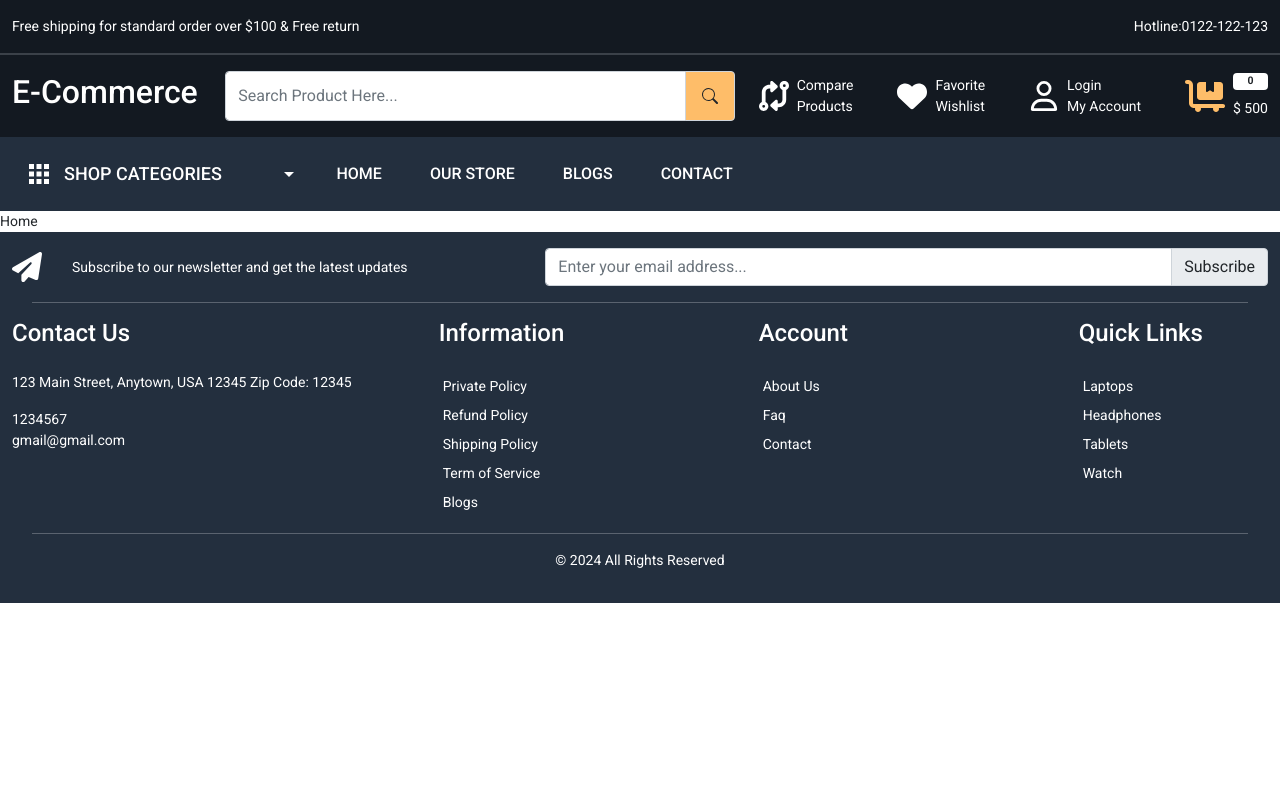
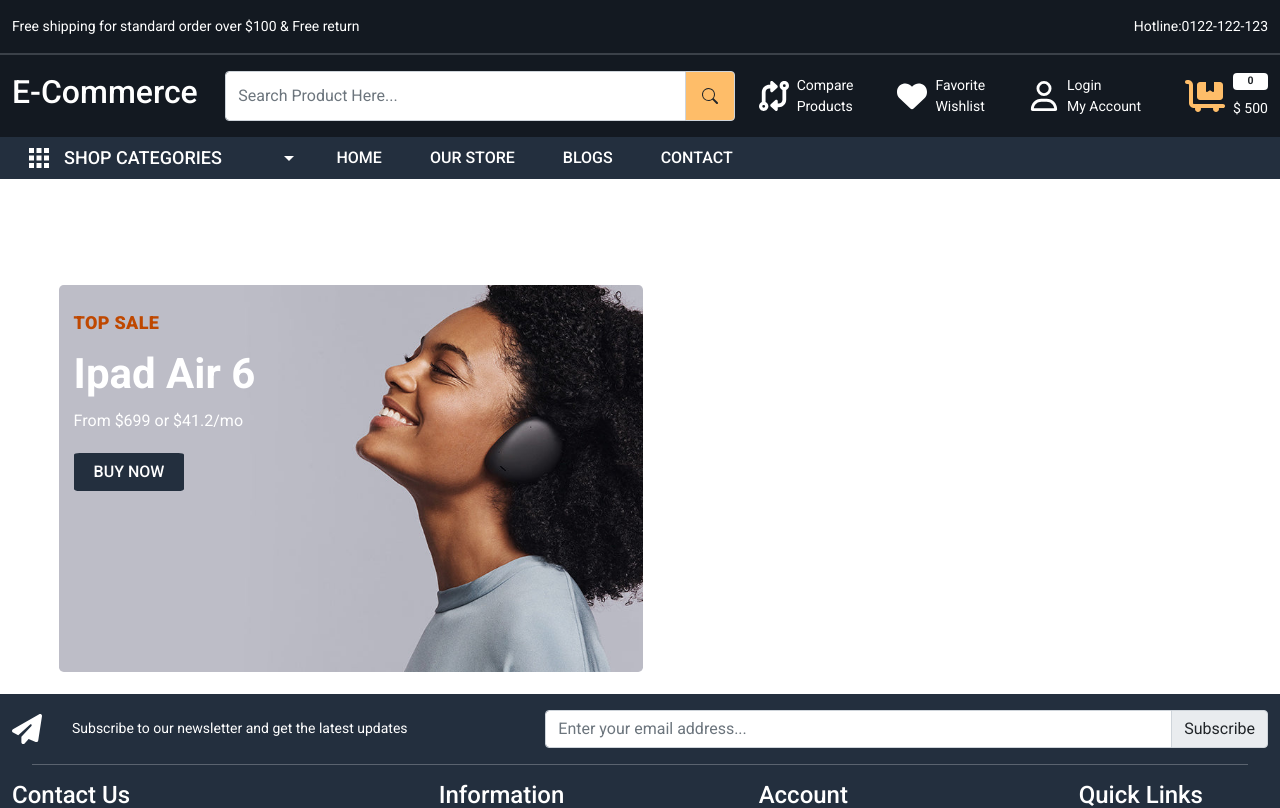
Before and after one commit to devanhdq/e-commerce-mern, a React (Vite) app in the folder frontend/: page / in a window 1280 px wide. Shown: the top 808 px of the page. Built offline with nearby package versions, Linux system fonts and the light colour scheme.

Commit message:
feat: Add newsletter subscription feature to footer

```diff
--- a/frontend/src/components/Header.jsx
+++ b/frontend/src/components/Header.jsx
@@ -97,7 +97,7 @@
           </div>
         </div>
       </div>
-      <div className="header-bottom py-3">
+      <div className="header-bottom">
         <div className="container-xxl">
           <div className="row">
             <div className="col-12">
--- a/frontend/src/index.css
+++ b/frontend/src/index.css
@@ -10,6 +10,7 @@
   --color-dark-slate-blue: #232f3e;
   --color-blue-midnight: #3c5471;
   --color-light-white: #d8d6d6;
+  --color-red-orange: #bf4800;
 }
 body {
   font-family: "Roboto", sans-serif;
@@ -34,6 +35,23 @@
 }
 .gap-30 {
   gap: 30px;
+}
+.button{
+  background-color: var(--color-dark-slate-blue);
+  color: white;
+  font-size: 16px;
+  line-height: 18px;
+  font-weight: 500;
+  text-transform: uppercase;
+  letter-spacing: 0.3;
+  padding: 10px 20px;
+  border: none;
+  cursor: pointer;
+  border-radius: 5%;
+}
+.button:hover {
+  background-color: var(--color-light-orange);
+  color: white;
 }
 
 /* Start styling Header */
@@ -90,20 +108,78 @@
 /* End Header */
 
 /* Starting styling footer */
-
 footer {
   background-color: var(--color-dark-slate-blue);
 }
 
-footer hr{
+footer hr {
   color: white;
   width: 95%;
   text-align: center;
-  margin:auto;
+  margin: auto;
 }
 
-footer .input-group-text:hover{
-background-color: var(--color-light-white);
+footer .input-group-text:hover {
+  background-color: var(--color-light-white);
 }
+/* End styling footer */
 
-/* End styling footer */
+/* Home page */
+/* Start styling banner */
+.main-banner-content {
+  top: 10%;
+  left: 5%;
+}
+.main-banner-content h4 {
+  font-size: 18px;
+  line-height: 24px;
+  font-weight: 800;
+  color: var(--color-red-orange);
+  margin: 0 0 12px;
+  letter-spacing: 0.3px;
+  text-transform: uppercase;
+}
+.main-banner-content h5 {
+  font-size: 42px;
+  line-height: 54px;
+  font-weight: 600;
+  color: white;
+  text-transform: none;
+}
+.main-banner-content p {
+  font-size: 16px;
+  line-height: 24px;
+  font-weight: 400;
+  color: white;
+  margin: 0 0 20px;
+}
+.small-banner-content {
+  top: 25%;
+  left: 10%;
+}
+.small-banner-content h4 {
+  font-size: 14px;
+  line-height: 24px;
+  font-weight: 800;
+  color: var(--color-red-orange);
+  margin: 0 0 12px;
+  letter-spacing: 0.3px;
+  text-transform: uppercase;
+}
+.small-banner-content h5 {
+  font-size: 22px;
+  line-height: 34px;
+  font-weight: 600;
+  color: white;
+  text-transform: none;
+}
+.small-banner-content p {
+  font-size: 14px;
+  line-height: 22px;
+  font-weight: 400;
+  color: white;
+  margin: 0 0 20px;
+}
+/* End banner */
+
+/* End Home page */
--- a/frontend/src/pages/Home.jsx
+++ b/frontend/src/pages/Home.jsx
@@ -1,9 +1,53 @@
-import React from 'react'
+import React from "react";
+import { Link } from "react-router-dom";
+//
+import main_banner from "../assets/images/main-banner.jpg";
 
 const Home = () => {
   return (
-    <div>Home</div>
-  )
-}
+    <>
+      <section className="home-wrapper-1 py-5">
+        <div className="container-xxl">
+          <div className="row">
+            <div className="col-6">
+              <div className="main-banner-content position-relative p-3">
+                <img
+                  src={main_banner}
+                  alt="banner"
+                  className="img-fluid rounded-3"
+                />
+                <div className="main-banner-content position-absolute">
+                  <h4>Top Sale</h4>
+                  <h5>Ipad Air 6</h5>
+                  <p>From $699 or $41.2/mo</p>
+                  <Link className="button">Buy Now</Link>
+                </div>
+              </div>
+            </div>
+            <div className="col-6">
 
-export default Home
+            </div>
+          </div>
+        </div>
+      </section>
+    </>
+  );
+};
+
+export default Home;
+
+{/* <div className="d-flex flex-wrap justify-content-between align-items-center">
+<div className="small-banner-content position-relative p-3">
+  <img
+    src={main_banner}
+    alt="banner"
+    className="img-fluid rounded-3"
+  />
+  <div className="small-banner-content position-absolute">
+    <h4>Top Sale</h4>
+    <h5>Ipad Air 6</h5>
+    <p>From $699 or $41.2/mo</p>
+    <Link className="button">Buy Now</Link>
+  </div>
+</div>
+</div> */}
```
Also changed, not shown: 1 other file (tests, documents, lock files or other folders).
